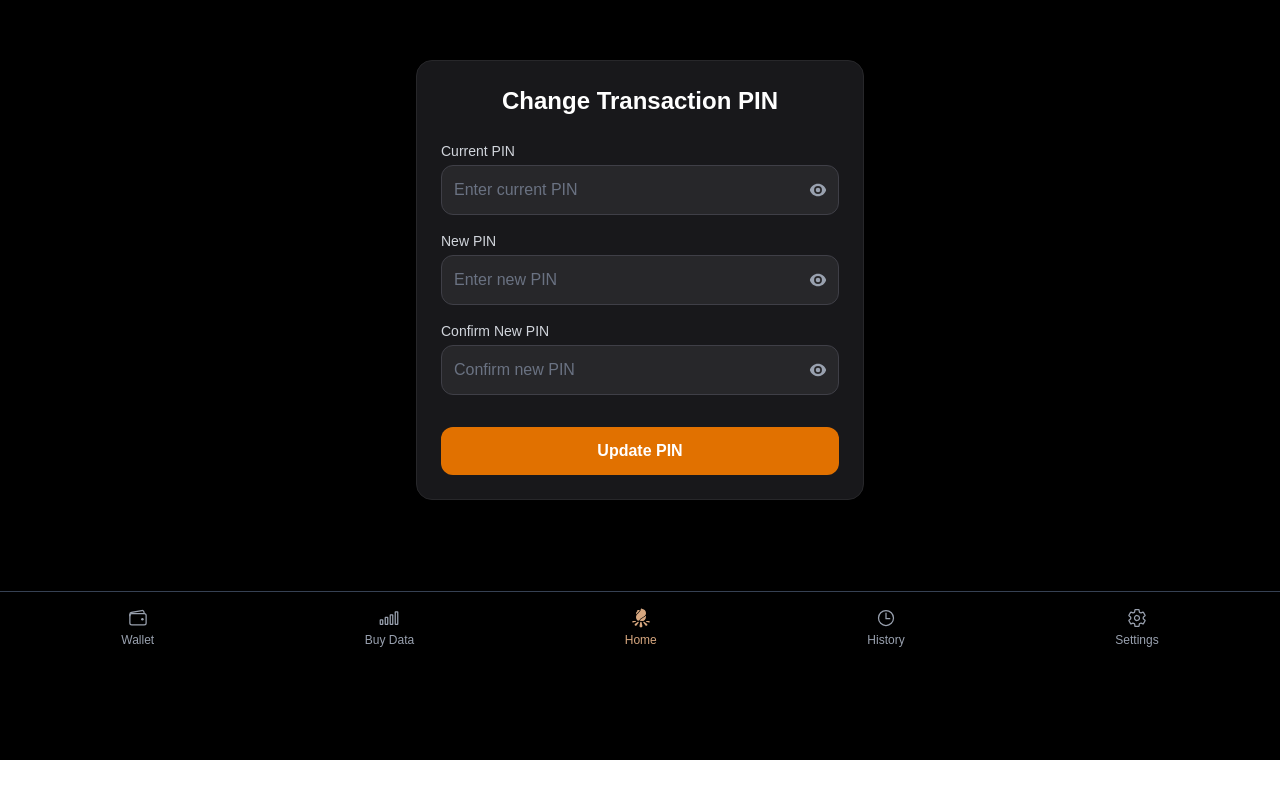
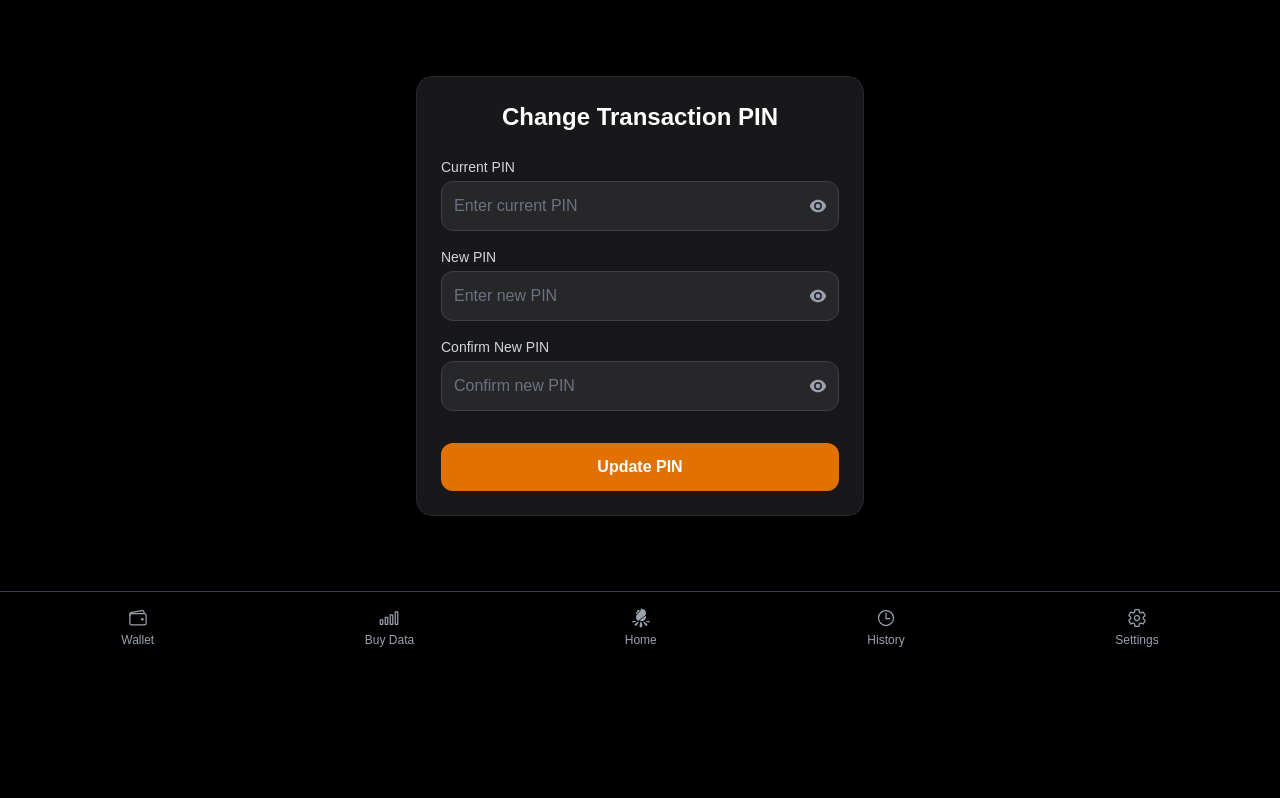
Before and after one commit to Edges-Enterprise/Edges_LandingPage, a Next.js app: page /changepin in a window 1280 px wide. Shown: the part 136-934 px from the top of the page. Before the commit the page ends 896 px from the top, so only its background shows below. Built offline with nearby package versions, Linux system fonts and the light colour scheme.

Commit message:
new dynanic layout for all the protected folders

```diff
--- /dev/null
+++ b/src/app/(protected)/layout.tsx
@@ -0,0 +1,62 @@
+"use client";
+
+import { usePathname } from "next/navigation";
+import Link from "next/link";
+import {
+  IoBonfire,
+  IoWalletOutline,
+  IoCellularOutline,
+  IoTimeOutline,
+  IoSettingsOutline,
+} from "react-icons/io5";
+
+const navItems = [
+  { href: "/wallet", icon: IoWalletOutline, label: "Wallet" },
+  { href: "/data", icon: IoCellularOutline, label: "Buy Data" },
+  { href: "/home", icon: IoBonfire, label: "Home" },
+  { href: "/history", icon: IoTimeOutline, label: "History" },
+  { href: "/settings", icon: IoSettingsOutline, label: "Settings" },
+];
+
+// pages where the layout should NOT be applied
+const excludedPaths = ["/settings"];
+
+export default function ProtectedLayout({
+  children,
+}: {
+  children: React.ReactNode;
+}) {
+  const pathname = usePathname();
+
+  // Check if current route should skip the layout (like settings)
+  const shouldExclude = excludedPaths.some((path) => pathname.startsWith(path));
+
+  // If excluded, just render the page directly
+  if (shouldExclude) return <>{children}</>;
+
+  return (
+    <div className="min-h-screen bg-black text-white flex flex-col">
+      <main className="flex-1 pt-4 pb-20 px-4">{children}</main>
+
+      {/* Bottom Navigation */}
+      <nav className="fixed bottom-0 left-0 right-0 bg-black border-t border-gray-700 p-4 flex justify-around z-10">
+        {navItems.map(({ href, icon: Icon, label }) => {
+          const isActive = pathname === href;
+
+          return (
+            <Link
+              key={href}
+              href={href}
+              className={`text-center flex flex-col items-center transition-colors ${
+                isActive ? "text-[#d7a77f]" : "text-gray-400"
+              } hover:text-[#d7a77f]`}
+            >
+              <Icon className="text-xl mb-1" />
+              <span className="text-xs">{label}</span>
+            </Link>
+          );
+        })}
+      </nav>
+    </div>
+  );
+}
```
